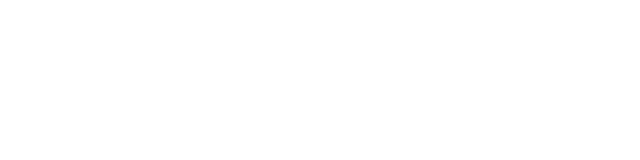
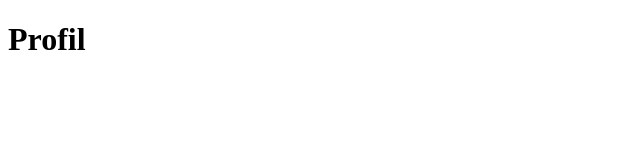
Before and after one commit to rhahim12/module5-react-threadfront, a React (Vite) app in the folder thread-front/: page /profil in a window 1280 px wide. Before the commit this address had no page. Shown: the top 160 px of the page, without its empty margins (0-640 px from the left). Built offline with nearby package versions, Linux system fonts and the light colour scheme.

Commit message:
route profil

```diff
--- a/thread-front/src/App.tsx
+++ b/thread-front/src/App.tsx
@@ -4,6 +4,7 @@
 
 import HomePage from './components/HomePage.jsx'
 import Feed from './components/Feed.js'
+import Profile from './components/Profil.js'
 
 function App() {
 
@@ -13,6 +14,7 @@
         <Routes>
           <Route path="/" element={<HomePage />} />
           <Route path="feed" element={<Feed />} />
+          <Route path="profil" element={<Profile />} />
         </Routes>
       </BrowserRouter>
     </>
--- /dev/null
+++ b/thread-front/src/components/Profil.tsx
@@ -0,0 +1,10 @@
+export default function Profile () {
+
+
+    return(
+        <div>
+            <h1>Profil</h1>
+        </div>
+    )
+
+}
```
